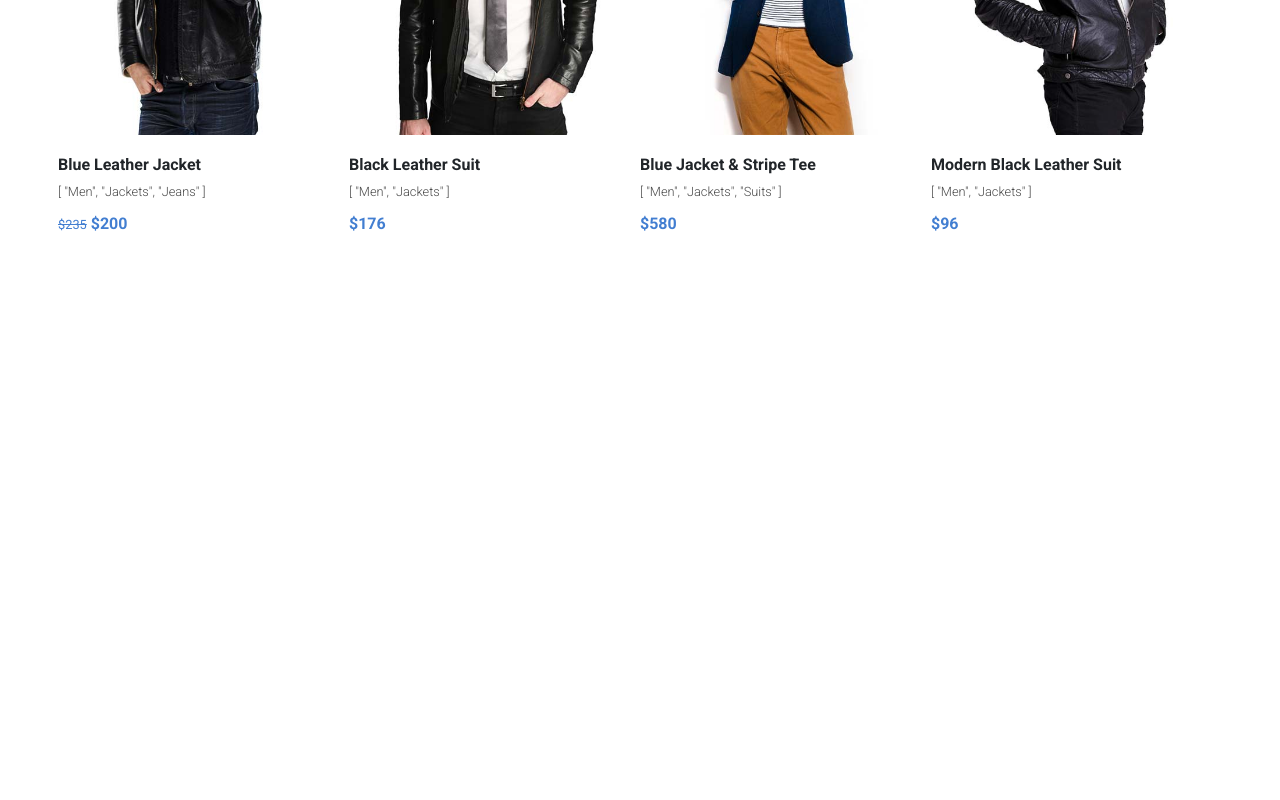
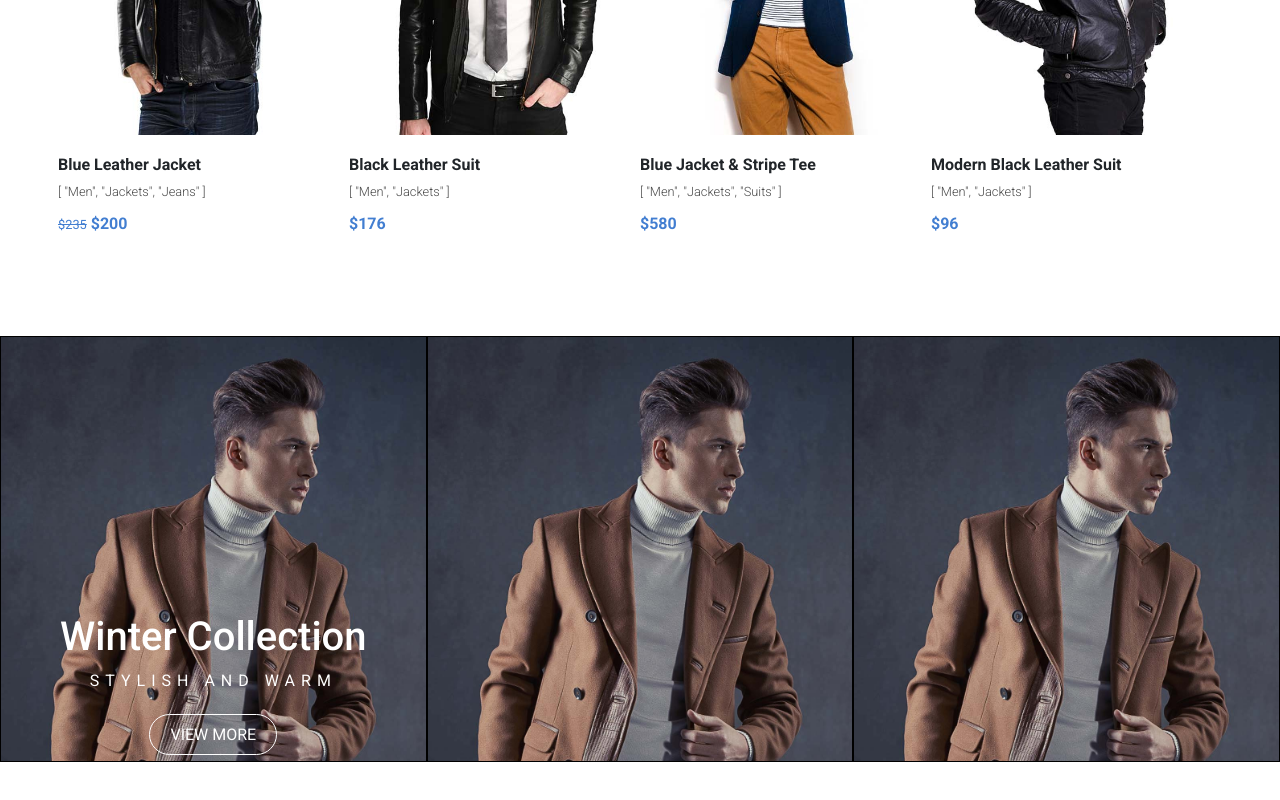
Before and after one commit to patrictobola/proj-html-vuejs, a Vue app: page / in a window 1280 px wide. Shown: the part 1289-2089 px from the top of the page. Before the commit the page ends 1625 px from the top, so only its background shows below. Built offline with nearby package versions, Linux system fonts and the light colour scheme.

Commit message:
hardcoded 1 collection card

```diff
--- a/src/components/AppMain.vue
+++ b/src/components/AppMain.vue
@@ -2,11 +2,13 @@
 import JumbotronPage from './main/JumbotronPage.vue'
 import SectionTitle from './main/SectionTitle.vue'
 import SectionContainer from './main/SectionContainer.vue';
+import SectionCollection from './main/SectionCollection.vue';
 export default {
     components: {
         JumbotronPage,
         SectionTitle,
         SectionContainer,
+        SectionCollection,
     }
 }
 </script>
@@ -15,6 +17,7 @@ export default {
     <JumbotronPage />
     <SectionTitle :title="`Featured Products`" :description="`Must have products from our top sellers`" />
     <SectionContainer />
+    <SectionCollection />
 </template>
 
 <style></style>
--- /dev/null
+++ b/src/components/main/SectionCollection.vue
@@ -0,0 +1,56 @@
+<script>
+export default {
+
+}
+</script>
+
+<template>
+    <div class="collection-container d-flex">
+        <div class="collection-card text-center">
+            <div class="text-wrapper">
+                <h1>Winter Collection</h1>
+                <p>STYLISH AND WARM</p>
+                <a href="#">VIEW MORE</a>
+            </div>
+        </div>
+        <div class="collection-card"></div>
+        <div class="collection-card"></div>
+
+    </div>
+</template>
+
+<style lang="scss" scoped>
+@import '../../scss/variables';
+
+.collection-container {
+    height: 500px;
+}
+
+.collection-card {
+    height: calc(100vw / 3);
+    width: calc(100vw / 3);
+    background: no-repeat top/100% url(../../assets/images/collections/winter_collection_bg.jpg);
+    border: 1px solid black;
+    position: relative;
+}
+
+.text-wrapper {
+    position: relative;
+    top: 65%;
+    color: $white;
+
+}
+
+p {
+    letter-spacing: 0.375em;
+    margin-bottom: 30px;
+}
+
+a {
+    color: $white;
+    border: 1px solid $white;
+    border-radius: 30px;
+    padding: 10px 20px;
+
+}
+</style>
```
